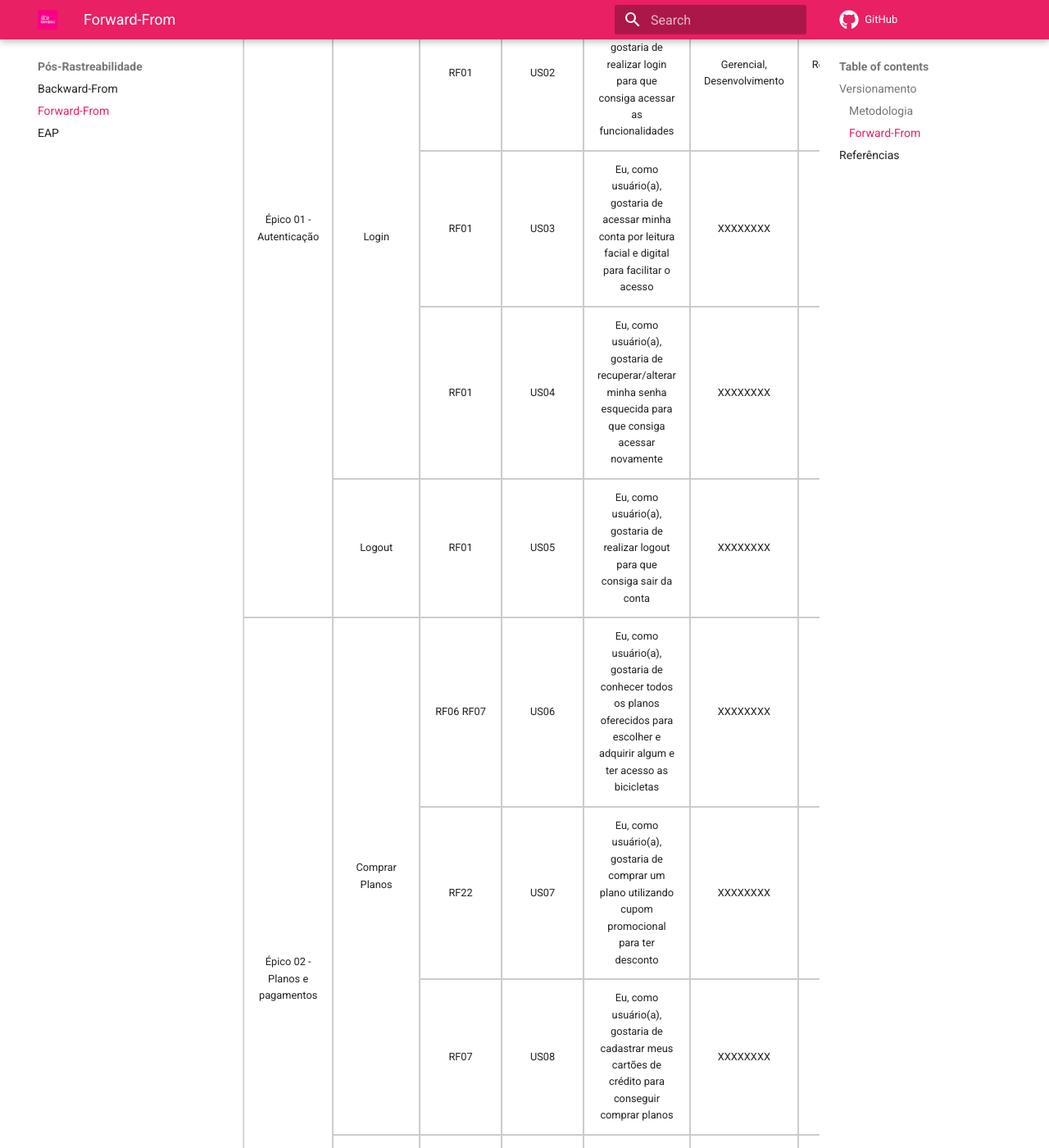
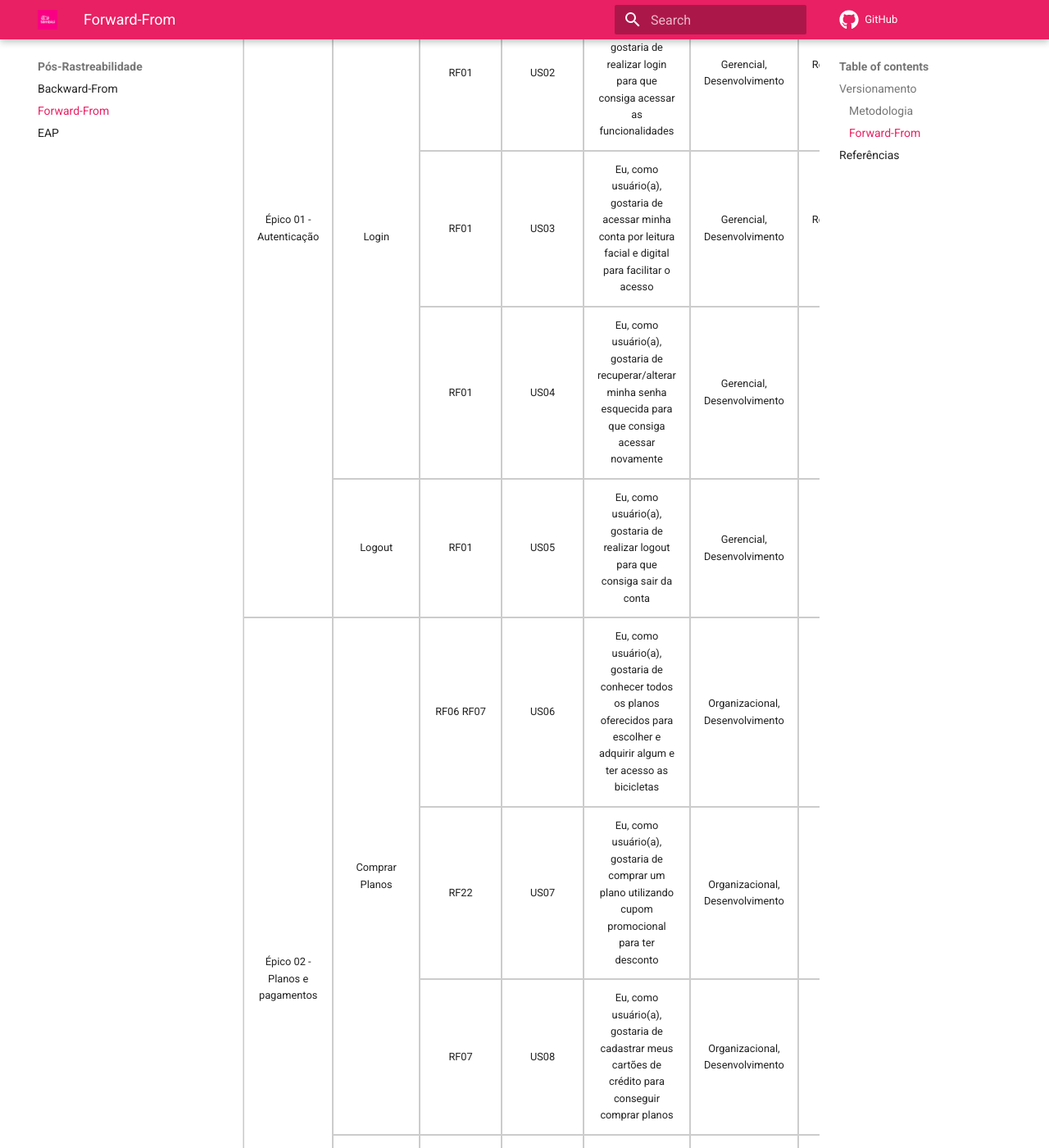
Before and after one commit to Requisitos-de-Software/2021.2-Tembici, an MkDocs documentation site: the page built from docs/pos-rastreabilidade/forward-from.md, in a window 1280 px wide and 1400 px high, scrolled down 1265 px. Shown: the whole window at 82% size. Built offline with MkDocs 1.6.1 and Material for MkDocs 9.7.7, drawn with Linux system fonts in a browser that asks for light colours; comment, search, counter and statistics services are not loaded; some of the changed text lies outside the part shown.

Commit message:
Adição de categoria e elo

```diff
--- a/docs/pos-rastreabilidade/forward-from.md
+++ b/docs/pos-rastreabilidade/forward-from.md
@@ -78,23 +78,23 @@
             <td style="vertical-align: middle;text-align:center;border: 0.5px solid rgba(0,0,0,0.2);">RF01</td>
             <td style="vertical-align: middle;text-align:center;border: 0.5px solid rgba(0,0,0,0.2);">US03</td>
             <td style="vertical-align: middle;text-align:center;border: 0.5px solid rgba(0,0,0,0.2);">Eu, como usuário(a), gostaria de acessar minha conta por leitura facial e digital para facilitar o acesso</td>
-            <td style="vertical-align: middle;text-alical-align: middle;text-align:center;border: 0.5px solid rgba(0,0,0,0.2);">XXXXXXXX</td>
-            <td style="vertical-align: middle;text-alical-align: middle;text-align:center;border: 0.5px solid rgba(0,0,0,0.2);">XXXXXXXX</td>
+            <td style="vertical-align: middle;text-alical-align: middle;text-align:center;border: 0.5px solid rgba(0,0,0,0.2);">Gerencial, Desenvolvimento</td>
+            <td style="vertical-align: middle;text-alical-align: middle;text-align:center;border: 0.5px solid rgba(0,0,0,0.2);">Responsabilidade, Recurso</td>
         </tr>
         <tr>
             <td style="vertical-align: middle;text-align:center;border: 0.5px solid rgba(0,0,0,0.2);">RF01</td>
             <td style="vertical-align: middle;text-align:center;border: 0.5px solid rgba(0,0,0,0.2);">US04</td>
             <td style="vertical-align: middle;text-align:center;border: 0.5px solid rgba(0,0,0,0.2);">Eu, como usuário(a), gostaria de recuperar/alterar minha senha esquecida para que consiga acessar novamente</td>
-            <td style="vertical-align: middle;text-alical-align: middle;text-align:center;border: 0.5px solid rgba(0,0,0,0.2);">XXXXXXXX</td>
-            <td style="vertical-align: middle;text-alical-align: middle;text-align:center;border: 0.5px solid rgba(0,0,0,0.2);">XXXXXXXX</td>
+            <td style="vertical-align: middle;text-alical-align: middle;text-align:center;border: 0.5px solid rgba(0,0,0,0.2);">Gerencial, Desenvolvimento</td>
+            <td style="vertical-align: middle;text-alical-align: middle;text-align:center;border: 0.5px solid rgba(0,0,0,0.2);">Satisfação, Agregação</td>
         </tr>
         <tr>
             <td style="vertical-align: middle;text-align:center;border: 0.5px solid rgba(0,0,0,0.2);" rowspan="4">Logout</td>
             <td style="vertical-align: middle;text-align:center;border: 0.5px solid rgba(0,0,0,0.2);">RF01</td>
             <td style="vertical-align: middle;text-align:center;border: 0.5px solid rgba(0,0,0,0.2);">US05</td>
             <td style="vertical-align: middle;text-align:center;border: 0.5px solid rgba(0,0,0,0.2);">Eu, como usuário(a), gostaria de realizar logout para que consiga sair da conta</td>
-            <td style="vertical-align: middle;text-alical-align: middle;text-align:center;border: 0.5px solid rgba(0,0,0,0.2);">XXXXXXXX</td>
-            <td style="vertical-align: middle;text-alical-align: middle;text-align:center;border: 0.5px solid rgba(0,0,0,0.2);">XXXXXXXX</td>
+            <td style="vertical-align: middle;text-alical-align: middle;text-align:center;border: 0.5px solid rgba(0,0,0,0.2);">Gerencial, Desenvolvimento</td>
+            <td style="vertical-align: middle;text-alical-align: middle;text-align:center;border: 0.5px solid rgba(0,0,0,0.2);">Satisfação, Agregação</td>
         </tr>
         <tr>
         </tr>
@@ -136,22 +136,22 @@
             <td style="vertical-align: middle;text-align:center;border: 0.5px solid rgba(0,0,0,0.2);">RF06 RF07</td>
             <td style="vertical-align: middle;text-align:center;border: 0.5px solid rgba(0,0,0,0.2);">US06</td>
             <td style="vertical-align: middle;text-align:center;border: 0.5px solid rgba(0,0,0,0.2);">Eu, como usuário(a), gostaria de conhecer todos os planos oferecidos para escolher e adquirir algum e ter acesso as bicicletas</td>
-            <td style="vertical-align: middle;text-alical-align: middle;text-align:center;border: 0.5px solid rgba(0,0,0,0.2);">XXXXXXXX</td>
-            <td style="vertical-align: middle;text-alical-align: middle;text-align:center;border: 0.5px solid rgba(0,0,0,0.2);">XXXXXXXX</td>
+            <td style="vertical-align: middle;text-alical-align: middle;text-align:center;border: 0.5px solid rgba(0,0,0,0.2);">Organizacional, Desenvolvimento</td>
+            <td style="vertical-align: middle;text-alical-align: middle;text-align:center;border: 0.5px solid rgba(0,0,0,0.2);">Satisfação, Recurso</td>
         </tr>
         <tr>
             <td style="vertical-align: middle;text-align:center;border: 0.5px solid rgba(0,0,0,0.2);">RF22</td>
             <td style="vertical-align: middle;text-align:center;border: 0.5px solid rgba(0,0,0,0.2);">US07</td>
             <td style="vertical-align: middle;text-align:center;border: 0.5px solid rgba(0,0,0,0.2);">Eu, como usuário(a), gostaria de comprar um plano utilizando cupom promocional para ter desconto</td>
-            <td style="vertical-align: middle;text-alical-align: middle;text-align:center;border: 0.5px solid rgba(0,0,0,0.2);">XXXXXXXX</td>
-            <td style="vertical-align: middle;text-alical-align: middle;text-align:center;border: 0.5px solid rgba(0,0,0,0.2);">XXXXXXXX</td>
+            <td style="vertical-align: middle;text-alical-align: middle;text-align:center;border: 0.5px solid rgba(0,0,0,0.2);">Organizacional, Desenvolvimento</td>
+            <td style="vertical-align: middle;text-alical-align: middle;text-align:center;border: 0.5px solid rgba(0,0,0,0.2);">Satisfação, Recurso</td>
         </tr>
         <tr>
             <td style="vertical-align: middle;text-align:center;border: 0.5px solid rgba(0,0,0,0.2);">RF07</td>
             <td style="vertical-align: middle;text-align:center;border: 0.5px solid rgba(0,0,0,0.2);">US08</td>
             <td style="vertical-align: middle;text-align:center;border: 0.5px solid rgba(0,0,0,0.2);">Eu, como usuário(a), gostaria de cadastrar meus cartões de crédito para conseguir comprar planos</td>
-            <td style="vertical-align: middle;text-alical-align: middle;text-align:center;border: 0.5px solid rgba(0,0,0,0.2);">XXXXXXXX</td>
-            <td style="vertical-align: middle;text-alical-align: middle;text-align:center;border: 0.5px solid rgba(0,0,0,0.2);">XXXXXXXX</td>
+            <td style="vertical-align: middle;text-alical-align: middle;text-align:center;border: 0.5px solid rgba(0,0,0,0.2);">Organizacional, Desenvolvimento</td>
+            <td style="vertical-align: middle;text-alical-align: middle;text-align:center;border: 0.5px solid rgba(0,0,0,0.2);">Satisfação, Recurso</td>
         </tr>
         <tr>
         </tr>
@@ -172,8 +172,8 @@
             <td style="vertical-align: middle;text-align:center;border: 0.5px solid rgba(0,0,0,0.2);">RF09</td>
             <td style="vertical-align: middle;text-align:center;border: 0.5px solid rgba(0,0,0,0.2);">US09</td>
             <td style="vertical-align: middle;text-align:center;border: 0.5px solid rgba(0,0,0,0.2);">Eu, como usuário(a), gostaria de ser cobrado pelo tempo de uso extrapolado e por viagens extras feitas para que possa pagar os custos adicionais</td>
-            <td style="vertical-align: middle;text-alical-align: middle;text-align:center;border: 0.5px solid rgba(0,0,0,0.2);">XXXXXXXX</td>
-            <td style="vertical-align: middle;text-alical-align: middle;text-align:center;border: 0.5px solid rgba(0,0,0,0.2);">XXXXXXXX</td>
+            <td style="vertical-align: middle;text-alical-align: middle;text-align:center;border: 0.5px solid rgba(0,0,0,0.2);">Ambiental, Organizacional</td>
+            <td style="vertical-align: middle;text-alical-align: middle;text-align:center;border: 0.5px solid rgba(0,0,0,0.2);">Responsabilidade, Alocação</td>
         </tr>
         <tr>
         </tr>
@@ -228,15 +228,15 @@
             <td style="vertical-align: middle;text-align:center;border: 0.5px solid rgba(0,0,0,0.2);">RF02 RF03</td>
             <td style="vertical-align: middle;text-align:center;border: 0.5px solid rgba(0,0,0,0.2);">US10</td>
             <td style="vertical-align: middle;text-align:center;border: 0.5px solid rgba(0,0,0,0.2);">Eu, como usuário(a), gostaria de visualizar um mapa da região selecionada para saber a localização de estações perto de mim</td>
-            <td style="vertical-align: middle;text-alical-align: middle;text-align:center;border: 0.5px solid rgba(0,0,0,0.2);">XXXXXXXX</td>
-            <td style="vertical-align: middle;text-alical-align: middle;text-align:center;border: 0.5px solid rgba(0,0,0,0.2);">XXXXXXXX</td>
+            <td style="vertical-align: middle;text-alical-align: middle;text-align:center;border: 0.5px solid rgba(0,0,0,0.2);">Ambiental, Desenvolvimento</td>
+            <td style="vertical-align: middle;text-alical-align: middle;text-align:center;border: 0.5px solid rgba(0,0,0,0.2);">Satisfação, Recurso</td>
         </tr>
         <tr>
             <td style="vertical-align: middle;text-align:center;border: 0.5px solid rgba(0,0,0,0.2);">RF05</td>
             <td style="vertical-align: middle;text-align:center;border: 0.5px solid rgba(0,0,0,0.2);">US11</td>
             <td style="vertical-align: middle;text-align:center;border: 0.5px solid rgba(0,0,0,0.2);">Eu, como usuário(a), gostaria de visualizar a quantidade de bicicletas disponíveis em cada estação para saber onde posso retirar uma bicicleta</td>
-            <td style="vertical-align: middle;text-alical-align: middle;text-align:center;border: 0.5px solid rgba(0,0,0,0.2);">XXXXXXXX</td>
-            <td style="vertical-align: middle;text-alical-align: middle;text-align:center;border: 0.5px solid rgba(0,0,0,0.2);">XXXXXXXX</td>
+            <td style="vertical-align: middle;text-alical-align: middle;text-align:center;border: 0.5px solid rgba(0,0,0,0.2);">Ambiental, Desenvolvimento</td>
+            <td style="vertical-align: middle;text-alical-align: middle;text-align:center;border: 0.5px solid rgba(0,0,0,0.2);">Satisfação, Recurso</td>
         </tr>
         <tr>
         </tr>
@@ -259,15 +259,15 @@
             <td style="vertical-align: middle;text-align:center;border: 0.5px solid rgba(0,0,0,0.2);">RF03</td>
             <td style="vertical-align: middle;text-align:center;border: 0.5px solid rgba(0,0,0,0.2);">US12</td>
             <td style="vertical-align: middle;text-align:center;border: 0.5px solid rgba(0,0,0,0.2);">Eu, como usuário(a), gostaria de visualizar minha localização atual para saber onde estou em tempo real</td>
-            <td style="vertical-align: middle;text-alical-align: middle;text-align:center;border: 0.5px solid rgba(0,0,0,0.2);">XXXXXXXX</td>
-            <td style="vertical-align: middle;text-alical-align: middle;text-align:center;border: 0.5px solid rgba(0,0,0,0.2);">XXXXXXXX</td>
+            <td style="vertical-align: middle;text-alical-align: middle;text-align:center;border: 0.5px solid rgba(0,0,0,0.2);">Ambiental, Gerencial</td>
+            <td style="vertical-align: middle;text-alical-align: middle;text-align:center;border: 0.5px solid rgba(0,0,0,0.2);">Satisfação, Recurso</td>
         </tr>
                 <tr>
             <td style="vertical-align: middle;text-align:center;border: 0.5px solid rgba(0,0,0,0.2);">RF04</td>
             <td style="vertical-align: middle;text-align:center;border: 0.5px solid rgba(0,0,0,0.2);">US13</td>
             <td style="vertical-align: middle;text-align:center;border: 0.5px solid rgba(0,0,0,0.2);">Eu, como usuário(a), gostaria de buscar estações próximas a mim ou a meu destino</td>
-            <td style="vertical-align: middle;text-alical-align: middle;text-align:center;border: 0.5px solid rgba(0,0,0,0.2);">XXXXXXXX</td>
-            <td style="vertical-align: middle;text-alical-align: middle;text-align:center;border: 0.5px solid rgba(0,0,0,0.2);">XXXXXXXX</td>
+            <td style="vertical-align: middle;text-alical-align: middle;text-align:center;border: 0.5px solid rgba(0,0,0,0.2);">Ambiental, Gerencial</td>
+            <td style="vertical-align: middle;text-alical-align: middle;text-align:center;border: 0.5px solid rgba(0,0,0,0.2);">Satisfação, Recurso</td>
         </tr>
         <tr>
         </tr>
@@ -290,22 +290,22 @@
             <td style="vertical-align: middle;text-align:center;border: 0.5px solid rgba(0,0,0,0.2);">RF23</td>
             <td style="vertical-align: middle;text-align:center;border: 0.5px solid rgba(0,0,0,0.2);">US14</td>
             <td style="vertical-align: middle;text-align:center;border: 0.5px solid rgba(0,0,0,0.2);">Eu, como usuário(a), gostaria de retirar uma bicicleta em determinado local</td>
-            <td style="vertical-align: middle;text-alical-align: middle;text-align:center;border: 0.5px solid rgba(0,0,0,0.2);">XXXXXXXX</td>
-            <td style="vertical-align: middle;text-alical-align: middle;text-align:center;border: 0.5px solid rgba(0,0,0,0.2);">XXXXXXXX</td>
+            <td style="vertical-align: middle;text-alical-align: middle;text-align:center;border: 0.5px solid rgba(0,0,0,0.2);">Ambiental, Gerencial</td>
+            <td style="vertical-align: middle;text-alical-align: middle;text-align:center;border: 0.5px solid rgba(0,0,0,0.2);">Satisfação, Recurso</td>
         </tr>
         <tr>
             <td style="vertical-align: middle;text-align:center;border: 0.5px solid rgba(0,0,0,0.2);">RF19</td>
             <td style="vertical-align: middle;text-align:center;border: 0.5px solid rgba(0,0,0,0.2);">US15</td>
             <td style="vertical-align: middle;text-align:center;border: 0.5px solid rgba(0,0,0,0.2);">Eu, como usuário(a), gostaria de ler QR Code apontando a câmera para o código no guidão da bicicleta para desbloqueá-la</td>
-            <td style="vertical-align: middle;text-alical-align: middle;text-align:center;border: 0.5px solid rgba(0,0,0,0.2);">XXXXXXXX</td>
-            <td style="vertical-align: middle;text-alical-align: middle;text-align:center;border: 0.5px solid rgba(0,0,0,0.2);">XXXXXXXX</td>
+            <td style="vertical-align: middle;text-alical-align: middle;text-align:center;border: 0.5px solid rgba(0,0,0,0.2);">Desenvolvimento</td>
+            <td style="vertical-align: middle;text-alical-align: middle;text-align:center;border: 0.5px solid rgba(0,0,0,0.2);">Alocação, Recurso</td>
         </tr>
         <tr>
             <td style="vertical-align: middle;text-align:center;border: 0.5px solid rgba(0,0,0,0.2);">RF19</td>
             <td style="vertical-align: middle;text-align:center;border: 0.5px solid rgba(0,0,0,0.2);">US16</td>
             <td style="vertical-align: middle;text-align:center;border: 0.5px solid rgba(0,0,0,0.2);">Eu, como usuário(a), gostaria de gerar um código pelo aplicativo para inserí-lo/digitá-lo na estação e desbloquear uma bicicleta</td>
-            <td style="vertical-align: middle;text-alical-align: middle;text-align:center;border: 0.5px solid rgba(0,0,0,0.2);">XXXXXXXX</td>
-            <td style="vertical-align: middle;text-alical-align: middle;text-align:center;border: 0.5px solid rgba(0,0,0,0.2);">XXXXXXXX</td>
+            <td style="vertical-align: middle;text-alical-align: middle;text-align:center;border: 0.5px solid rgba(0,0,0,0.2);">Desenvolvimento</td>
+            <td style="vertical-align: middle;text-alical-align: middle;text-align:center;border: 0.5px solid rgba(0,0,0,0.2);">Alocação, Recurso</td>
         </tr>
         <tr>
         </tr>
@@ -328,8 +328,8 @@
             <td style="vertical-align: middle;text-align:center;border: 0.5px solid rgba(0,0,0,0.2);">RF20</td>
             <td style="vertical-align: middle;text-align:center;border: 0.5px solid rgba(0,0,0,0.2);">US17</td>
             <td style="vertical-align: middle;text-align:center;border: 0.5px solid rgba(0,0,0,0.2);">Eu, como usuário(a), gostaria de terminar uma viagem quando devolver uma bicicleta em alguma estação para contabilizar o tempo certo de viagem</td>
-            <td style="vertical-align: middle;text-alical-align: middle;text-align:center;border: 0.5px solid rgba(0,0,0,0.2);">XXXXXXXX</td>
-            <td style="vertical-align: middle;text-alical-align: middle;text-align:center;border: 0.5px solid rgba(0,0,0,0.2);">XXXXXXXX</td>
+            <td style="vertical-align: middle;text-alical-align: middle;text-align:center;border: 0.5px solid rgba(0,0,0,0.2);">Ambiental, Gerencial</td>
+            <td style="vertical-align: middle;text-alical-align: middle;text-align:center;border: 0.5px solid rgba(0,0,0,0.2);">Satisfação, Recurso</td>
         </tr>
         <tr>
         </tr>
@@ -371,29 +371,29 @@
             <td style="vertical-align: middle;text-align:center;border: 0.5px solid rgba(0,0,0,0.2);">-</td>
             <td style="vertical-align: middle;text-align:center;border: 0.5px solid rgba(0,0,0,0.2);">US18</td>
             <td style="vertical-align: middle;text-align:center;border: 0.5px solid rgba(0,0,0,0.2);">Eu, como usuário(a), gostaria de saber as regras de utilização</td>
-            <td style="vertical-align: middle;text-alical-align: middle;text-align:center;border: 0.5px solid rgba(0,0,0,0.2);">XXXXXXXX</td>
-            <td style="vertical-align: middle;text-alical-align: middle;text-align:center;border: 0.5px solid rgba(0,0,0,0.2);">XXXXXXXX</td>
+            <td style="vertical-align: middle;text-alical-align: middle;text-align:center;border: 0.5px solid rgba(0,0,0,0.2);">Organizacional, Gerencial</td>
+            <td style="vertical-align: middle;text-alical-align: middle;text-align:center;border: 0.5px solid rgba(0,0,0,0.2);">Responsabilidade</td>
         </tr>
         <tr>
             <td style="vertical-align: middle;text-align:center;border: 0.5px solid rgba(0,0,0,0.2);">-</td>
             <td style="vertical-align: middle;text-align:center;border: 0.5px solid rgba(0,0,0,0.2);">US19</td>
             <td style="vertical-align: middle;text-align:center;border: 0.5px solid rgba(0,0,0,0.2);">Eu, como usuário(a), gostaria de saber como utilizar o serviço</td>
-            <td style="vertical-align: middle;text-alical-align: middle;text-align:center;border: 0.5px solid rgba(0,0,0,0.2);">XXXXXXXX</td>
-            <td style="vertical-align: middle;text-alical-align: middle;text-align:center;border: 0.5px solid rgba(0,0,0,0.2);">XXXXXXXX</td>
+            <td style="vertical-align: middle;text-alical-align: middle;text-align:center;border: 0.5px solid rgba(0,0,0,0.2);">Organizacional, Gerencial</td>
+            <td style="vertical-align: middle;text-alical-align: middle;text-align:center;border: 0.5px solid rgba(0,0,0,0.2);">Responsabilidade, agregação</td>
         </tr>
         <tr>
             <td style="vertical-align: middle;text-align:center;border: 0.5px solid rgba(0,0,0,0.2);">-</td>
             <td style="vertical-align: middle;text-align:center;border: 0.5px solid rgba(0,0,0,0.2);">US20</td>
             <td style="vertical-align: middle;text-align:center;border: 0.5px solid rgba(0,0,0,0.2);">Eu, como usuário(a), gostaria de tirar diversas dúvidas para que o entendimento permita uma boa utilização do aplicativo</td>
-            <td style="vertical-align: middle;text-alical-align: middle;text-align:center;border: 0.5px solid rgba(0,0,0,0.2);">XXXXXXXX</td>
-            <td style="vertical-align: middle;text-alical-align: middle;text-align:center;border: 0.5px solid rgba(0,0,0,0.2);">XXXXXXXX</td>
+            <td style="vertical-align: middle;text-alical-align: middle;text-align:center;border: 0.5px solid rgba(0,0,0,0.2);">Organizacional</td>
+            <td style="vertical-align: middle;text-alical-align: middle;text-align:center;border: 0.5px solid rgba(0,0,0,0.2);">Responsabilidade</td>
         </tr>
         <tr>
             <td style="vertical-align: middle;text-align:center;border: 0.5px solid rgba(0,0,0,0.2);">-</td>
             <td style="vertical-align: middle;text-align:center;border: 0.5px solid rgba(0,0,0,0.2);">US21</td>
             <td style="vertical-align: middle;text-align:center;border: 0.5px solid rgba(0,0,0,0.2);">Eu, como usuário(a), gostaria de tirar dúvidas com algum atendente por meio do chat</td>
-            <td style="vertical-align: middle;text-alical-align: middle;text-align:center;border: 0.5px solid rgba(0,0,0,0.2);">XXXXXXXX</td>
-            <td style="vertical-align: middle;text-alical-align: middle;text-align:center;border: 0.5px solid rgba(0,0,0,0.2);">XXXXXXXX</td>
+            <td style="vertical-align: middle;text-alical-align: middle;text-align:center;border: 0.5px solid rgba(0,0,0,0.2);">Gerencial</td>
+            <td style="vertical-align: middle;text-alical-align: middle;text-align:center;border: 0.5px solid rgba(0,0,0,0.2);">Satisfação, agregação</td>
         </tr>
     </tbody>
 </table>
```
